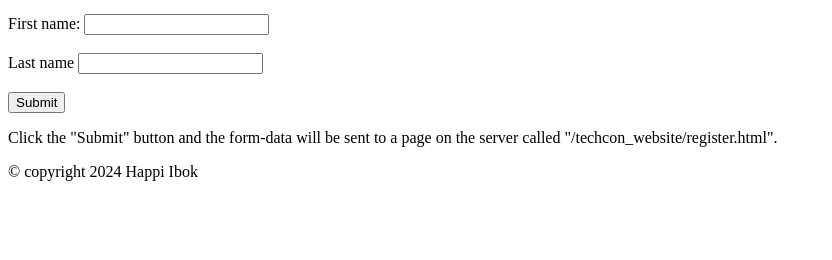
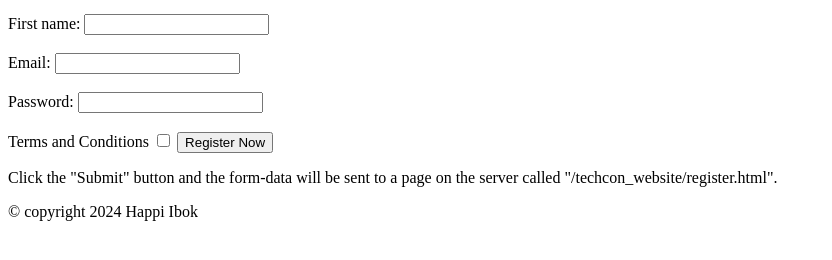
Before and after one commit to happibok/TechCon_HTML, a plain HTML site: page techcon_website/register.html in a window 1280 px wide. Shown: the part 154-414 px from the top of the page, without its empty margins (0-832 px from the left). Drawn offline with Linux system fonts and the light colour scheme.

Commit message:
adjusted the registration page

```diff
--- a/techcon_website/register.html
+++ b/techcon_website/register.html
@@ -25,9 +25,13 @@
             <form action="/techcon_website/register.html">
             <lablel for="fname">First name:</lablel>
             <input type="text" id="fname" name="fname"><br><br>
-            <lable for="lname">Last name</lable>
-            <input type="text" if="lname" name="lname"><br><br>
-            <input type="submit" value="Submit">
+            <lable for="email">Email:</lable>
+            <input type="text" id="email"><br><br>
+            <lablel for="password">Password:</lablel>
+            <input type="password" value=""><br><br>
+            <label for="terms">Terms and Conditions</label>
+            <input type="checkbox">
+            <button type="submit">Register Now</button>
             </form>
             <p> Click the "Submit" button and the form-data will be sent to a page on the server called "/techcon_website/register.html".</p>
         </main>
```
